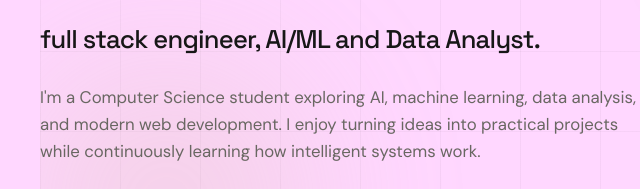
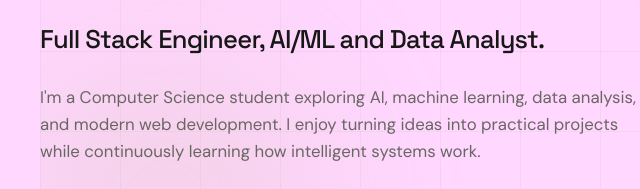
Before and after one commit to Coco20044/my-portfolio, a plain HTML site: page index.html in a window 1280 px wide. Shown: the part 429-618 px from the top of the page, 0-640 px from the left. Drawn offline with nearby package versions, Linux system fonts and the light colour scheme.

Commit message:
commit change

```diff
--- a/index.html
+++ b/index.html
@@ -63,7 +63,7 @@
                     </h1>
 
                     <h2 class="hero-role hero-item">
-                       full stack engineer, AI/ML and Data Analyst.
+                       Full Stack Engineer, AI/ML and Data Analyst.
                     </h2>
 
                     <p class="hero-description hero-item">
```
